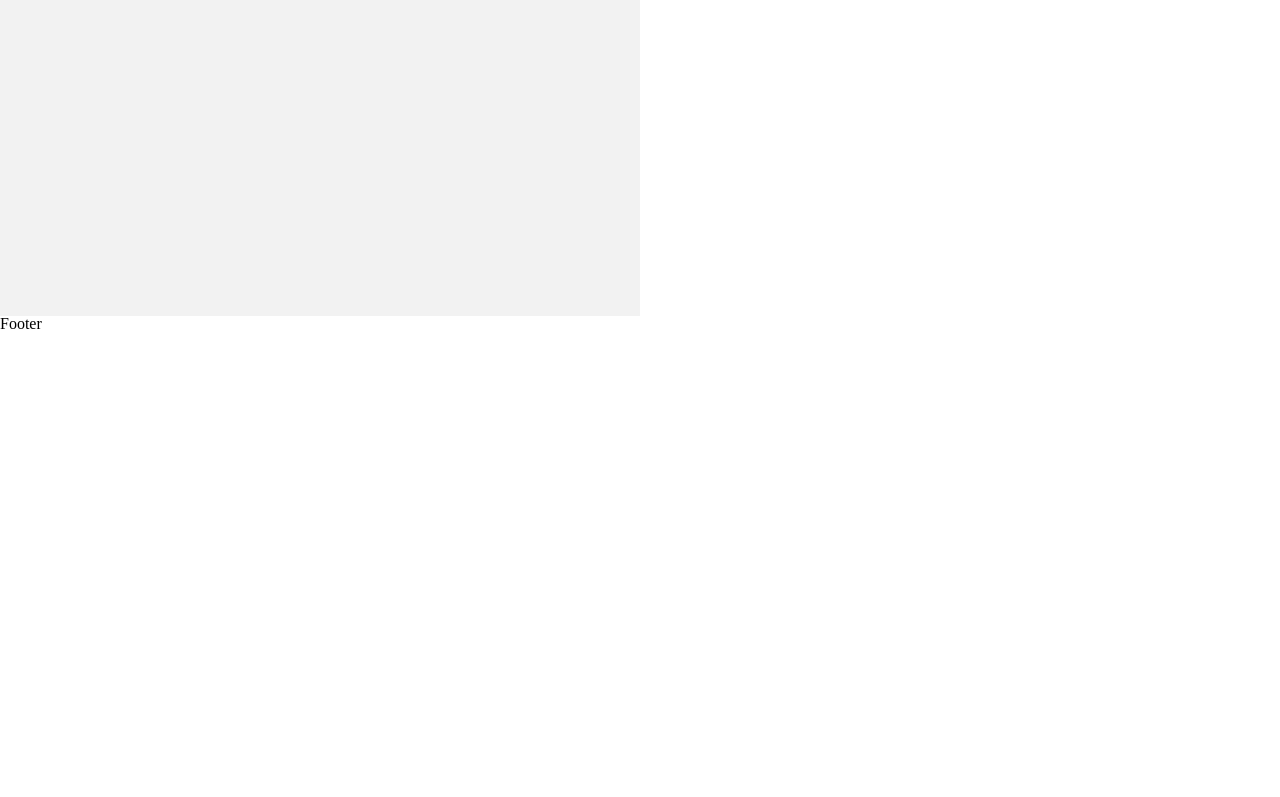
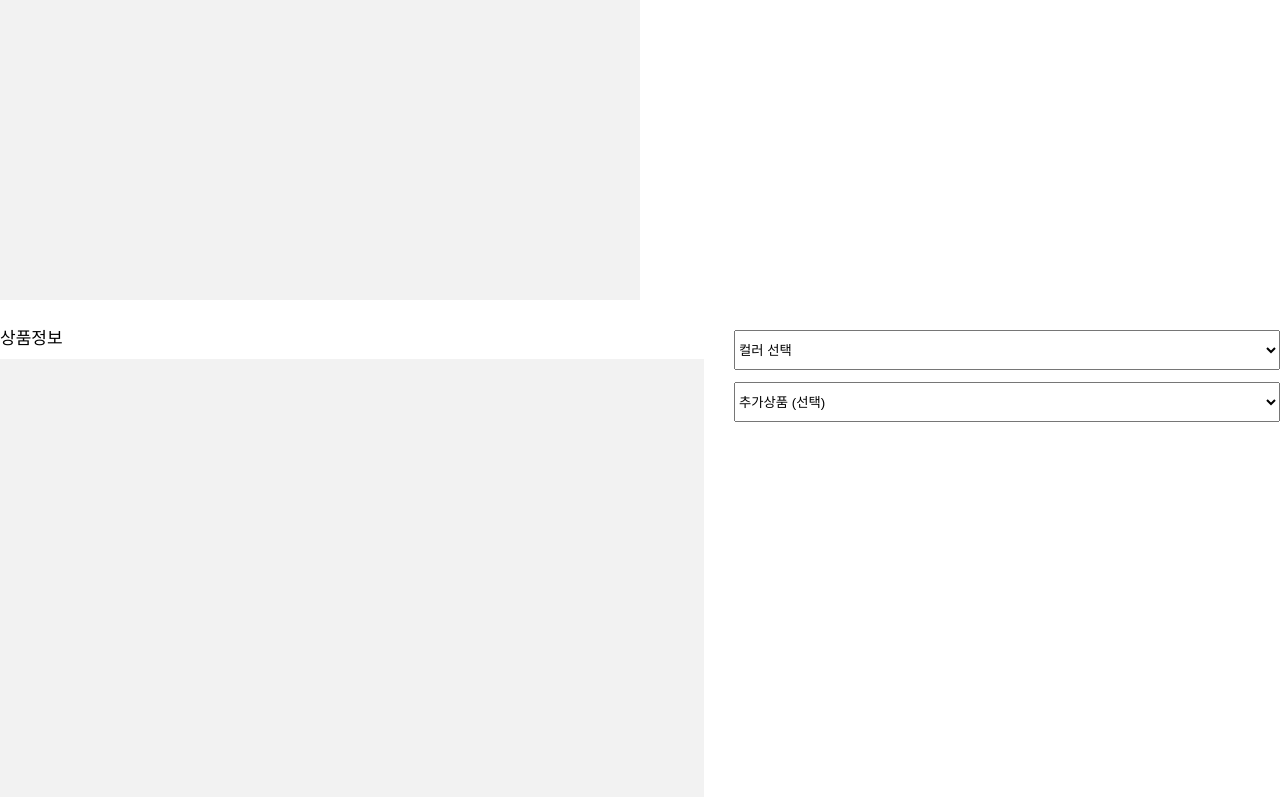
Before and after one commit to dragonrain5761/OHOU-cloneCoding-FE, a React (Create React App) app: page /product in a window 1280 px wide. Shown: the part 356-1153 px from the top of the page. Before the commit the page ends 800 px from the top, so only its background shows below. Built offline with nearby package versions, Linux system fonts and the light colour scheme.

Commit message:
feat: Add product information component

```diff
--- a/src/components/product/Product.module.css
+++ b/src/components/product/Product.module.css
@@ -1,23 +1,21 @@
 .Product {
-  max-width: 1280px;
-  margin: 0 auto;
   display: flex;
 }
 
 .Image_wrapper {
   width: 50%;
-  padding-bottom: 50%;
+  height: 640px;
   background-color: #f2f2f2;
+  margin-right: 30px;
 }
 
 .Product > div:nth-of-type(2) {
-  width: 50%;
-  padding: 0 10px;
+  width: calc(50% - 30px);
 }
 
 .Title_container p {
   font-size: 22px;
-  margin-bottom: 6px;
+  margin-bottom: 12px;
 }
 
 .Title_container p:nth-child(2) {
--- /dev/null
+++ b/src/components/product/ProductInfo.js
@@ -0,0 +1,42 @@
+import styles from "./ProductInfo.module.css";
+
+const ProductInfo = () => {
+  return (
+    <div className={styles.ProductInfo}>
+      <div className={styles.ProductInfo_inner}>
+        <p>상품정보</p>
+        <div className={styles.Image_wrapper}>
+          <img src="" alt="" />
+        </div>
+        <div>
+          상품 설명, 천연 재료를 사용해서 만든 최고급 상품...!
+        </div>
+      </div>
+
+      <div className={styles.Order_container}>
+        <div>
+          <select>
+            <option value="">컬러 선택</option>
+            <option value="0">그레이</option>
+            <option value="1">화이트</option>
+            <option value="2">레드</option>
+          </select>
+
+          <select>
+            <option value="">추가상품 (선택)</option>
+            <option value="0">추가상품 A</option>
+            <option value="0">추가상품 B</option>
+            <option value="0">추가상품 C</option>
+          </select>
+        </div>
+
+        <div>
+          <button>장바구니</button>
+          <button>바로구매</button>
+        </div>
+      </div>
+    </div>
+  )
+}
+
+export default ProductInfo;
--- /dev/null
+++ b/src/components/product/ProductInfo.module.css
@@ -0,0 +1,49 @@
+.ProductInfo {
+  display: flex;
+  width: 100%;
+  height: 1645px;
+  margin-top: 30px;
+}
+
+.ProductInfo_inner {
+  width: 55%;
+  margin-right: 30px;
+}
+
+.ProductInfo_inner p {
+  font-size: 17px;
+  margin-bottom: 12px;
+}
+
+.ProductInfo_inner div {
+  font-size: 17px;
+  margin-bottom: 12px;
+}
+
+.Image_wrapper {
+  width: 100%;
+  height: 640px;
+  background-color: #f2f2f2;
+  margin-bottom: 12px;
+}
+
+.Order_container {
+  width: calc(45% - 30px);
+  display: flex;
+  justify-content: space-between;
+  flex-direction: column;
+}
+
+.Order_container > div select {
+  width: 100%;
+  height: 40px;
+  margin-bottom: 12px;
+}
+
+.Order_container > div button {
+  font-size: 17px;
+  margin-right: 6px;
+  padding: 17px;
+  background-color: #35c5f0;
+  color: #fff;
+}
--- a/src/containers/product/ProductContainer.js
+++ b/src/containers/product/ProductContainer.js
@@ -1,8 +1,13 @@
-import Product from "../../components/product/Product"
+import Product from "../../components/product/Product";
+import ProductInfo from "../../components/product/ProductInfo";
+import styles from "./ProductContainer.module.css";
 
 const ProductContainer = () => {
   return (
-    <Product />
+    <div className={styles.ProductContainer}>
+      <Product />
+      <ProductInfo />
+    </div>
   )
 }
 
--- /dev/null
+++ b/src/containers/product/ProductContainer.module.css
@@ -0,0 +1,4 @@
+.ProductContainer {
+  max-width: 1280px;
+  margin: 0 auto;
+}
```
